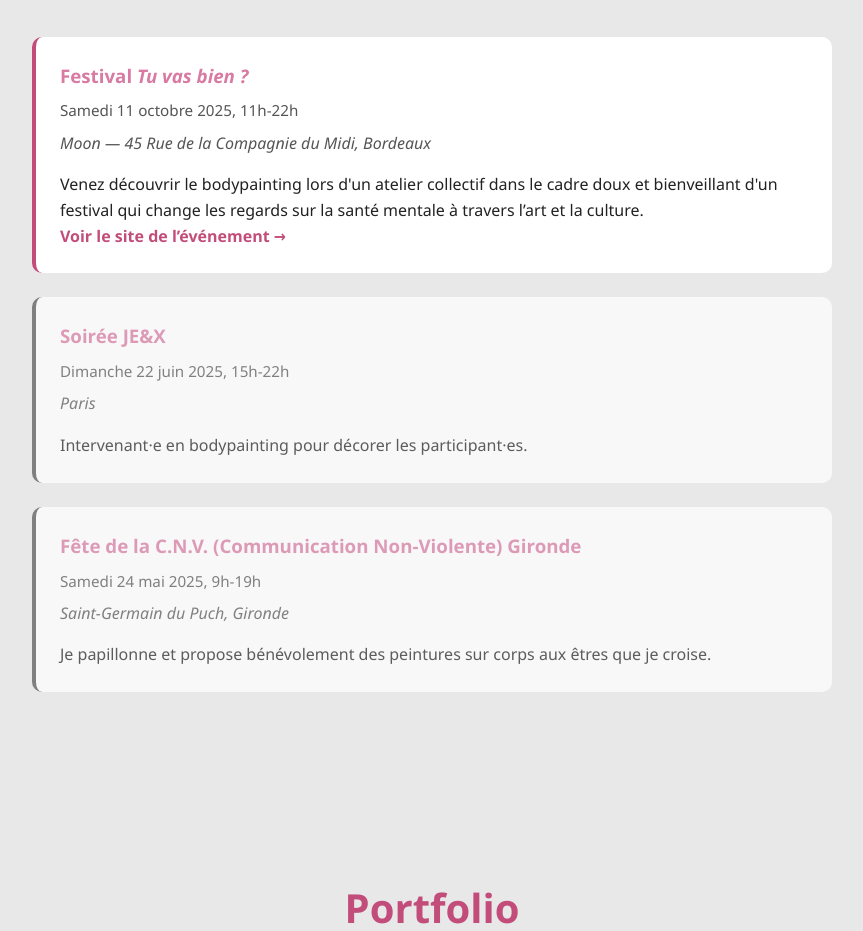
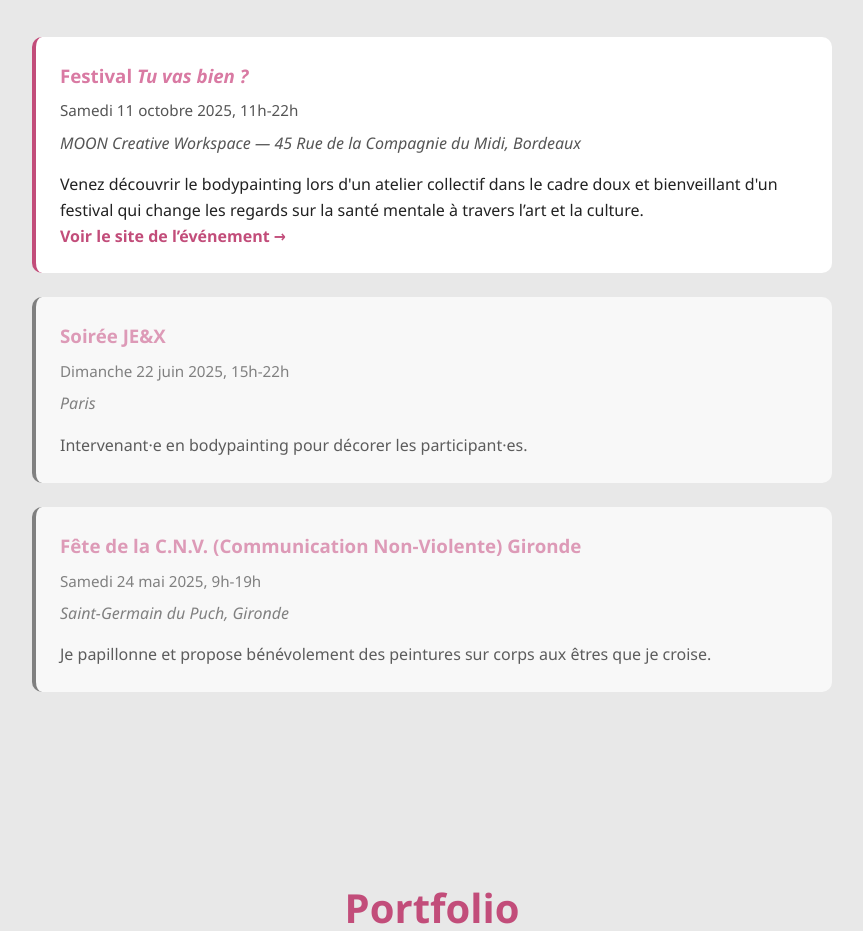
Before and after one commit to Nam-Phuong/nam-phuong.github.io, a plain HTML site: page index.html in a window 1280 px wide. Shown: the part 1980-2911 px from the top of the page, without its empty margins (208-1071 px from the left). Drawn offline with Linux system fonts and the light colour scheme.

Commit message:
Update index.html

```diff
--- a/index.html
+++ b/index.html
@@ -502,7 +502,7 @@
             <div class="event">
                 <h3>Festival <i>Tu vas bien ?</i></h3>
                 <div class="event-date">Samedi 11 octobre 2025, 11h-22h</div>
-                <div class="event-location">Moon — 45 Rue de la Compagnie du Midi, Bordeaux</div>
+                <div class="event-location">MOON Creative Workspace — 45 Rue de la Compagnie du Midi, Bordeaux</div>
                 <p>Venez découvrir le bodypainting lors d'un atelier collectif dans le cadre doux et bienveillant d'un festival qui change les regards sur la santé mentale à travers l’art et la culture.</p>
                 <a href="https://tuvasbien.info/#accueil" target="_blank" class="event-link">Voir le site de l’événement →</a>
             </div>
```
